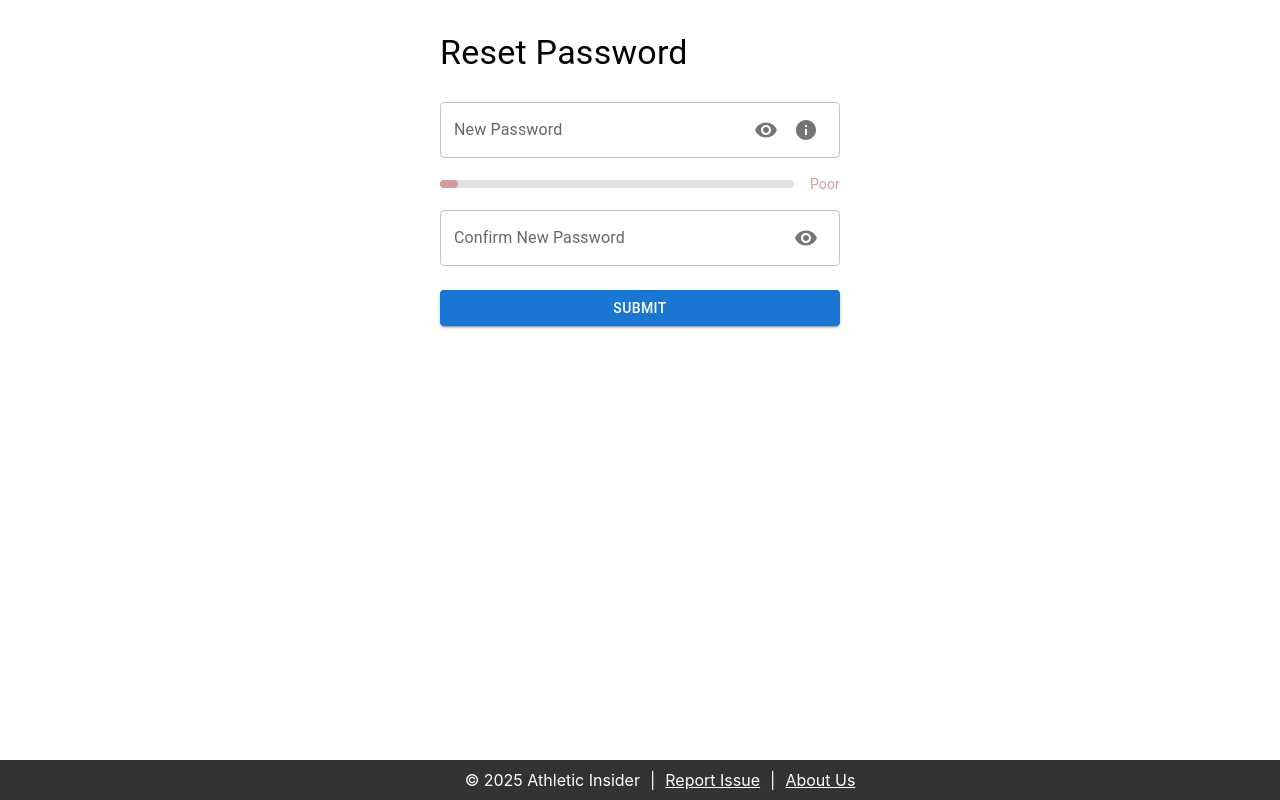
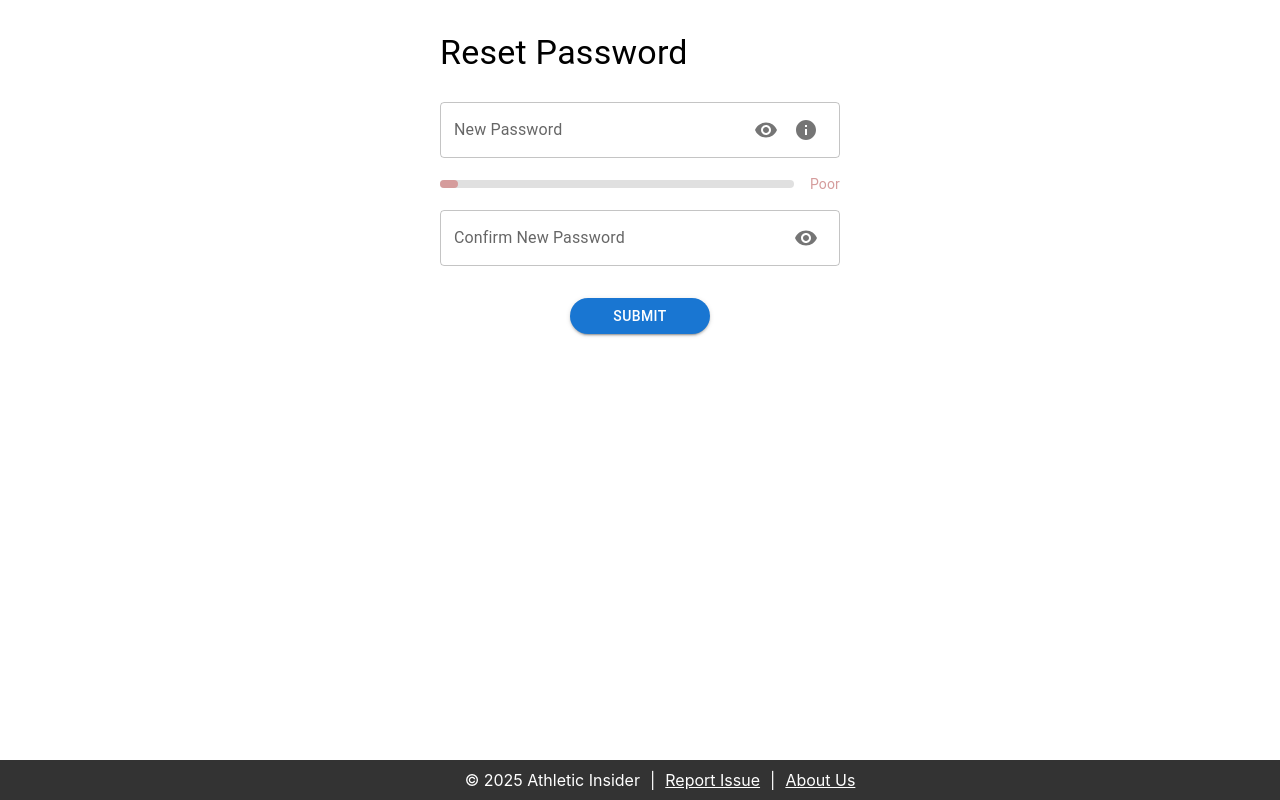
Before and after one commit to uiowaSEP2025/sep2025-project-team_002, a React (Vite) app in the folder frontend/: page /reset-password in a window 1280 px wide. Built offline with nearby package versions, Linux system fonts and the light colour scheme; no server answers.

Commit message:
Fixed button

```diff
--- a/frontend/src/account/PasswordForm.jsx
+++ b/frontend/src/account/PasswordForm.jsx
@@ -7,6 +7,7 @@ import {
   InputAdornment,
   IconButton,
   Tooltip,
+  Box,
 } from "@mui/material";
 import VisibilityIcon from "@mui/icons-material/Visibility";
 import VisibilityOffIcon from "@mui/icons-material/VisibilityOff";
@@ -128,9 +129,19 @@ function PasswordForm({ onSubmit, includeCurrentPassword = false }) {
         </Typography>
       )}
 
-      <Button type="submit" variant="contained" fullWidth sx={{ mt: 2 }}>
-        Submit
-      </Button>
+      <Box sx={{ display: "flex", justifyContent: "center", width: "100%", mt: 3 }}>
+        <Button
+          type="submit"
+          variant="contained"
+          sx={{
+            borderRadius: "40px",
+            width: "140px",
+            margin: "0 auto",
+          }}
+        >
+          Submit
+        </Button>
+      </Box>
     </form>
   );
 }
```
